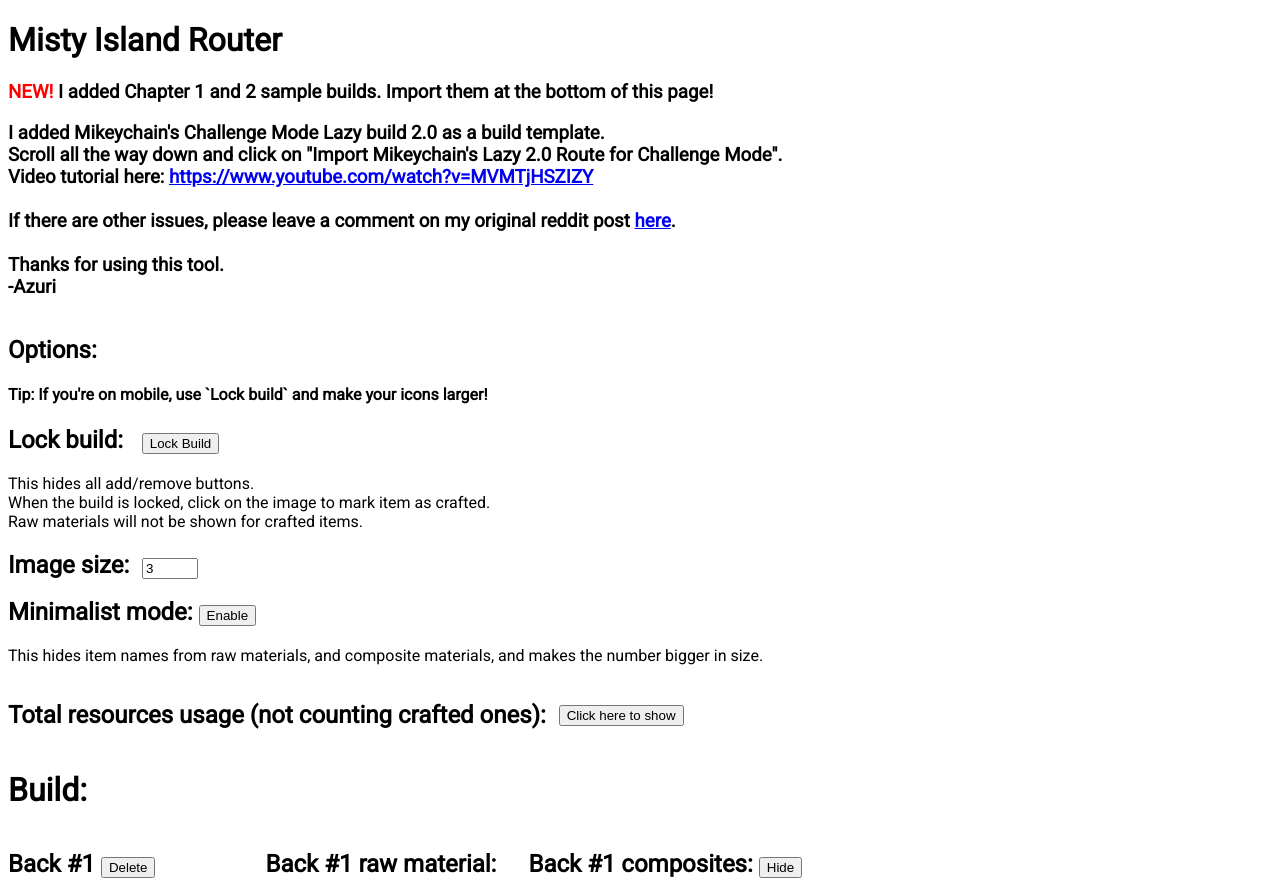
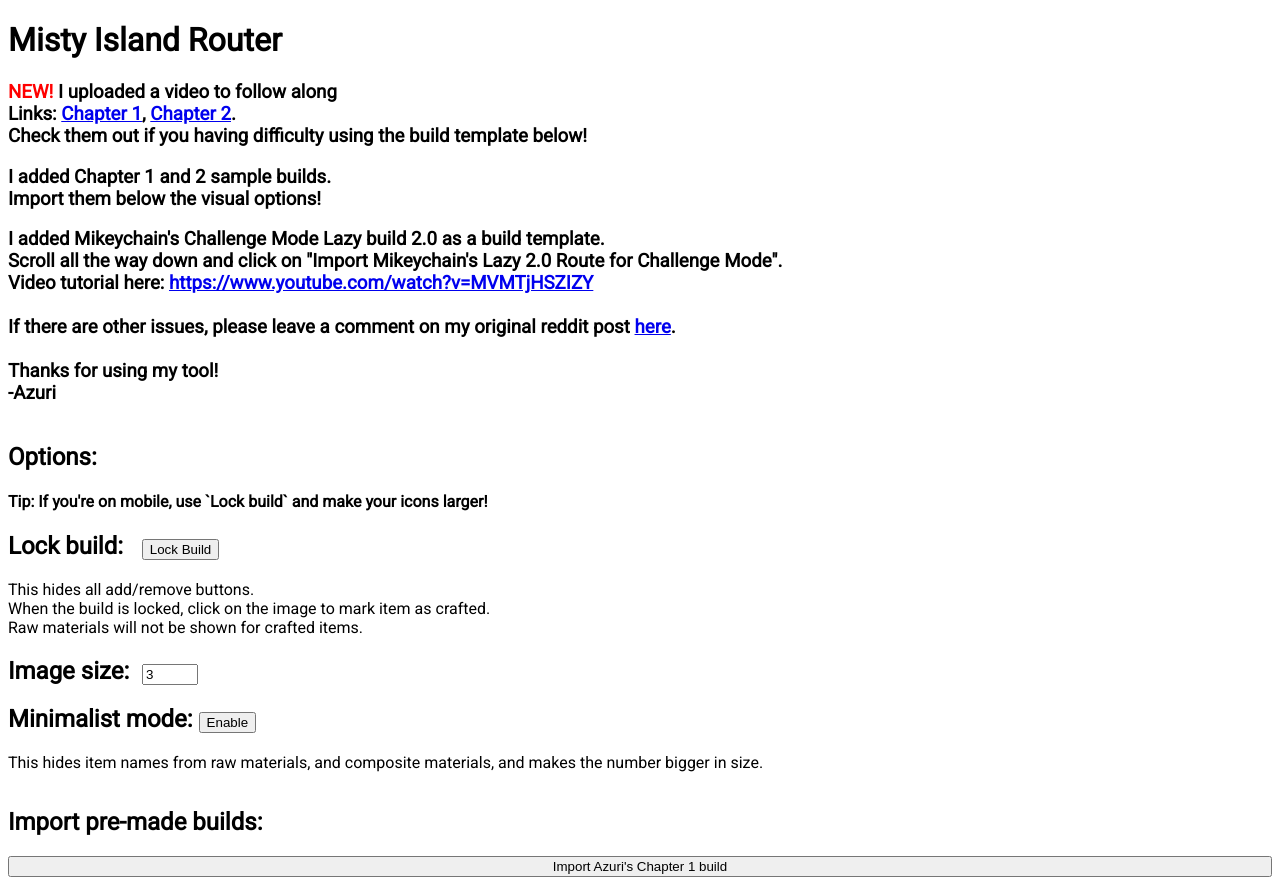
Before and after one commit to SLAzurin/misty-island-router, a React (Create React App) app: page / in a window 1280 px wide. Shown: the top 894 px of the page. Built offline with nearby package versions, Linux system fonts and the light colour scheme.

Commit message:
Add video links for ch1 and 2

```diff
--- a/src/App.tsx
+++ b/src/App.tsx
@@ -241,8 +241,32 @@ function App() {
     <div style={{ marginBottom: '20vh' }}>
       <h1>Misty Island Router</h1>
       <h3>
-        <span style={{ color: 'red' }}>NEW! </span>
-        I added Chapter 1 and 2 sample builds. Import them at the bottom of this page!
+        <span style={{ color: 'red' }}>NEW! </span>I uploaded a video to follow
+        along
+        <br />
+        Links:{' '}
+        <a
+          target={'_blank'}
+          rel={'noreferrer'}
+          href="https://www.youtube.com/watch?v=470ALtqXX8I"
+        >
+          Chapter 1
+        </a>
+        ,{' '}
+        <a
+          target={'_blank'}
+          rel={'noreferrer'}
+          href="https://www.youtube.com/watch?v=5M5xjfaRLT8"
+        >
+          Chapter 2
+        </a>
+        .<br />
+        Check them out if you having difficulty using the build template below!
+      </h3>
+      <h3>
+        I added Chapter 1 and 2 sample builds.
+        <br />
+        Import them below the visual options!
       </h3>
       <h3>
         I added Mikeychain's Challenge Mode Lazy build 2.0 as a build template.
@@ -272,7 +296,7 @@ function App() {
         .
         <br />
         <br />
-        Thanks for using this tool.
+        Thanks for using my tool!
         <br />
         -Azuri
       </h3>
@@ -340,6 +364,57 @@ function App() {
                   materials, and makes the number bigger in size.
                 </p>
               </span>
+            </div>
+
+            <h2>Import pre-made builds:</h2>
+            <div style={{ display: 'flex', flexDirection: 'column' }}>
+              {!lockedBuild && (
+                <button
+                  onClick={() => {
+                    setBuildExportStr(JSON.stringify(sampleBuildCh1))
+                  }}
+                >
+                  Import Azuri's Chapter 1 build
+                </button>
+              )}
+            </div>
+            <br />
+            <div style={{ display: 'flex', flexDirection: 'column' }}>
+              {!lockedBuild && (
+                <button
+                  onClick={() => {
+                    setBuildExportStr(JSON.stringify(sampleBuildCh2))
+                  }}
+                >
+                  Import Azuri's Chapter 2 build
+                </button>
+              )}
+            </div>
+            <br />
+            <div style={{ display: 'flex', flexDirection: 'column' }}>
+              {!lockedBuild && (
+                <button
+                  onClick={() => {
+                    setBuildExportStr(JSON.stringify(sampleBuildMikeychainV2))
+                  }}
+                >
+                  Import Mikeychain's Lazy 2.0 Route for Chapter 3 / Challenge
+                  Mode
+                </button>
+              )}
+              <br />
+              {!lockedBuild && (
+                <button
+                  onClick={() => {
+                    setBuildExportStr(
+                      JSON.stringify(sampleBuildAzuriSurvivalArchitectL3)
+                    )
+                  }}
+                >
+                  Import Azuri's high upgrade points, EZCLAP and semi-overkill
+                  route (survival architect L3 required)
+                </button>
+              )}
             </div>
 
             {!lockedBuild && (
@@ -937,55 +1012,6 @@ function App() {
             Export Route to clipboard
           </button>
           <br />
-          <br />
-          <div style={{ display: 'flex', flexDirection: 'column' }}>
-            {!lockedBuild && (
-              <button
-                onClick={() => {
-                  setBuildExportStr(JSON.stringify(sampleBuildCh1))
-                }}
-              >
-                Import Azuri's Chapter 1 build
-              </button>
-            )}
-          </div>
-          <br />
-          <div style={{ display: 'flex', flexDirection: 'column' }}>
-            {!lockedBuild && (
-              <button
-                onClick={() => {
-                  setBuildExportStr(JSON.stringify(sampleBuildCh2))
-                }}
-              >
-                Import Azuri's Chapter 2 build
-              </button>
-            )}
-          </div>
-          <br />
-          <div style={{ display: 'flex', flexDirection: 'column' }}>
-            {!lockedBuild && (
-              <button
-                onClick={() => {
-                  setBuildExportStr(JSON.stringify(sampleBuildMikeychainV2))
-                }}
-              >
-                Import Mikeychain's Lazy 2.0 Route for Chapter 3 / Challenge Mode
-              </button>
-            )}
-            <br />
-            {!lockedBuild && (
-              <button
-                onClick={() => {
-                  setBuildExportStr(
-                    JSON.stringify(sampleBuildAzuriSurvivalArchitectL3)
-                  )
-                }}
-              >
-                Import Azuri's high upgrade points, EZCLAP and semi-overkill
-                route (survival architect L3 required)
-              </button>
-            )}
-          </div>
         </div>
       </div>
     </div>
```
